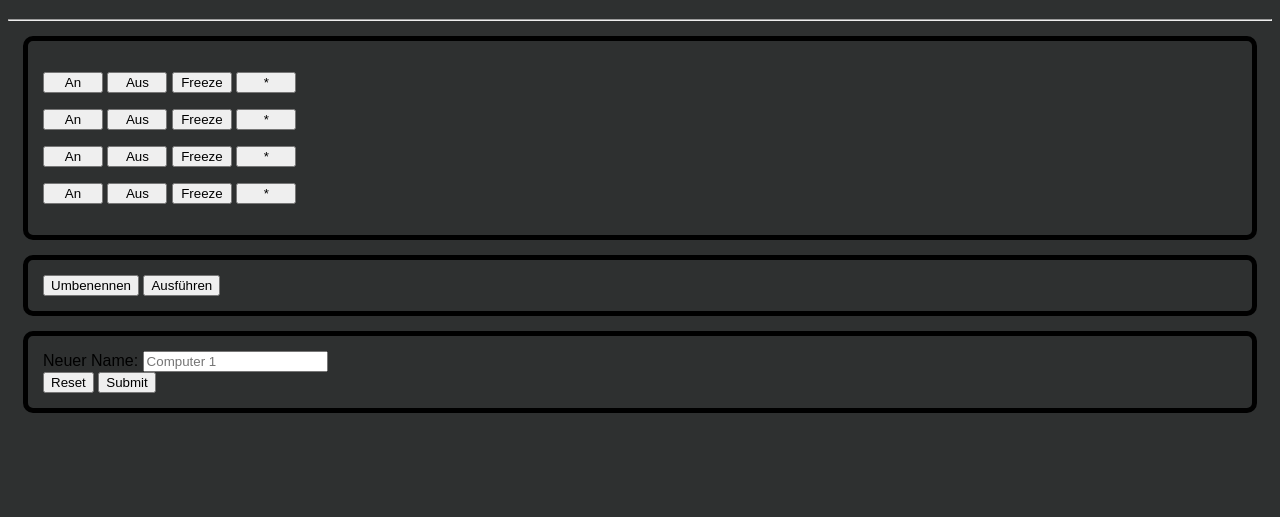
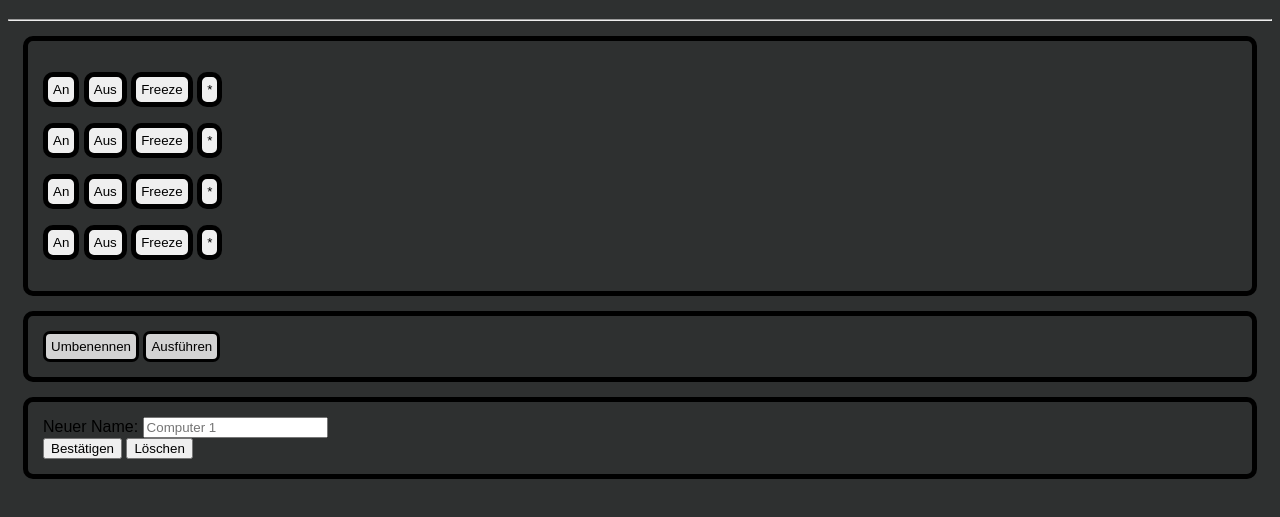
Before and after one commit to junkerjoerg12/FernbedienungWebsite, a plain HTML site: page index.html in a window 1280 px wide. Shown: the part 67-584 px from the top of the page. Drawn offline with Linux system fonts and the light colour scheme.

Commit message:
kleine unwichtige veränderungen an js

```diff
--- a/index.html
+++ b/index.html
@@ -22,152 +22,48 @@
 
     <div id="knoepfe">
       <p id="Reihe1">
-        <button class="knopf" onclick="doSomething()">An</button>
-        <button class="knopf" onclick="doSomething()">Aus</button>
-        <button class="knopf" onclick="doSomething()">Freeze</button>
-        <button class="knopf" onclick="doSomething()">*</button>
+        <button class="knopf" id="k0">An</button>
+        <button class="knopf" id="k1">Aus</button>
+        <button class="knopf" id="k2">Freeze</button>
+        <button class="knopf" id="k3">*</button>
       </p>
 
       <p id="Reihe2">
-        <button class="knopf" onclick="doSomething()">An</button>
-        <button class="knopf" onclick="doSomething()">Aus</button>
-        <button class="knopf" onclick="doSomething()">Freeze</button>
-        <button class="knopf" onclick="doSomething()">*</button>
+        <button class="knopf" id="k4">An</button>
+        <button class="knopf" id="k5">Aus</button>
+        <button class="knopf" id="k6">Freeze</button>
+        <button class="knopf" id="k7">*</button>
       </p>
 
       <p id="Reihe3">
-        <button class="knopf" onclick="doSomething()">An</button>
-        <button class="knopf" onclick="doSomething()">Aus</button>
-        <button class="knopf" onclick="doSomething()">Freeze</button>
-        <button class="knopf" onclick="doSomething()">*</button>
+        <button class="knopf" id="k8">An</button>
+        <button class="knopf" id="k9">Aus</button>
+        <button class="knopf" id="k10">Freeze</button>
+        <button class="knopf" id="k11">*</button>
       </p>
 
       <p id="Reihe4">
-        <button class="knopf" onclick="doSomething()">An</button>
-        <button class="knopf" onclick="doSomething()">Aus</button>
-        <button class="knopf" onclick="doSomething()">Freeze</button>
-        <button class="knopf" onclick="doSomething()">*</button>
+        <button class="knopf" id="k12">An</button>
+        <button class="knopf" id="k13">Aus</button>
+        <button class="knopf" id="k14">Freeze</button>
+        <button class="knopf" id="k15">*</button>
       </p>
     </div>
 
     <p id="auswaehlen">
-      <button onclick="doSomething()">Umbenennen</button>
-      <button onclick="doSomething()">Ausführen</button>
+      <button id="knopfUmbenennen">Umbenennen</button>
+      <button id="knopfAusfuehren">Ausführen</button>
     </p>
 
     <div id="umbenennen">
-      <form>
-        <label id="FeldNamen" for="neuerName">Neuer Name:</label>
-        <input
-          type="text"
-          id="frame"
-          name=" neuerName"
-          placeholder="Computer 1"
-        />
-        <br />
+      <label id="FeldNamen">Neuer Name:</label>
+      <input id="frame" placeholder="Computer 1" />
+      <br />
 
-        <input type="reset" />
-
-        <input type="submit" />
-      </form>
+      <button id="KnopfBestaetigen">Bestätigen</button>
+      <button id="knopfEingabeLoeschen">Löschen</button>
     </div>
 
-    <!--paragraph-->
-
-    <!--Zeilenumbruch-->
-
-    <!--
-    <br />
-    <p>
-      Lorem ipsum dolor sit amet consectetur adipisicing elit. Quos, rem sunt.
-      Tenetur, rem voluptatem odio velit consequatur molestias asperiores
-      voluptatibus perspiciatis vel qui itaque ab ad exercitationem sunt quae
-      ullam.
-    </p>
-
-    <a href="page2.html" target="_self">Seite 2</a>
-  -->
-
-    <!-- text formating-->
-    <!--
-    <p>This is normal text</p>
-    <p>This is <b>bold</b> text</p>
-    <p>This is <i>italic</i> text</p>
-    <p>This is <big>big</big> text</p>
-    <p>This is <small>small</small> text</p>
-    <p>This is <sub>subscipt</sub> text</p>
-    <p>This is <sup>superscript</sup> text</p>
-    <p>This is <ins>inserted</ins> text</p>
-    <p>This is <del>deleted</del> text</p>
-    <p>This is <mark>marked</mark> text</p>
--->
-    <!--lists-->
-    <!--
-    <h4>Unordered lists</h4>
-    <ul>
-      <li>pazza dough</li>
-      <li>tomato sauce</li>
-      <li>cheese</li>
-      <li>
-        <ul>
-          <li>Salami</li>
-          <li>Mushrooms</li>
-        </ul>
-      </li>
-    </ul>
-
-    <h4>Ordered List</h4>
-    <ol>
-      <li>go shower</li>
-      <li>meak breakfast</li>
-      <li>go to school</li>
-    </ol>
-
-    <div style="background-color: #444444">
-      <h4>Description list</h4>
-      <dl>
-        <dt>HTML</dt>
-        <dd>This adds structure to a webPage</dd>
-        <dt>CSS</dt>
-        <dd>This adds style to a webpage</dd>
-        <dt>JavaScript</dt>
-        <dd>This adds funcionality to a webpage</dd>
-      </dl>
-    </div>
-
-    <button onclick="doSomething()">An</button>
-
-    <p id="test">Hello</p>
-
-    <script>
-      function doSomething() {
-        document.getElementById("test").innerHTML = "Goodbye";
-      }
-    </script>
-
-    <form>
-      <div>
-        <label for="neuerName">Neuer Name:</label>
-        <input
-          type="text"
-          id="frame"
-          name=" neuerName"
-          placeholder="Computer 1"
-        />
-      </div>
-
-      <br />
-
-      <div>
-        <input type="reset" />
-      </div>
-
-      <br />
-
-      <div>
-        <input type="submit" />
-      </div>
-    </form>
-
-  --></body>
+    <script src="index.js"></script>
+  </body>
 </html>
--- /dev/null
+++ b/index.js
@@ -0,0 +1,52 @@
+let neuerName;
+let ausfueheren = true;
+let umbenennen = false;
+let ausgewaehlterKnopf;
+
+let knoepfe = [
+  document.getElementById("k0"),
+  document.getElementById("k1"),
+  document.getElementById("k2"),
+  document.getElementById("k3"),
+  document.getElementById("k4"),
+  document.getElementById("k5"),
+  document.getElementById("k6"),
+  document.getElementById("k7"),
+  document.getElementById("k8"),
+  document.getElementById("k9"),
+  document.getElementById("k10"),
+  document.getElementById("k11"),
+  document.getElementById("k12"),
+  document.getElementById("k13"),
+  document.getElementById("k14"),
+  document.getElementById("k15"),
+];
+document.getElementById("frame").value = ``;
+
+// document.getElementById("k1").style.color = "green";
+
+for (let i = 0; i < knoepfe.length; i++) {
+  knoepfe[i].addEventListener("click", knopfGedrueckt);
+}
+
+function knopfGedrueckt() {
+  ausgewaehlterKnopf = this;
+
+  if (document.getElementById("knopfUmbenennen")) {
+    console.log(`umbenennen`);
+    this.innerText = neuerName;
+  } else if (document.getElementById("knopfAusfuehren")) {
+    console.log(`Ausführen`);
+  }
+}
+
+document.getElementById("KnopfBestaetigen").onclick = function () {
+  if (umbenennen) {
+    neuerName = document.getElementById("frame").value;
+  }
+  console.log(neuerName);
+};
+
+document.getElementById("knopfEingabeLoeschen").onclick = function () {
+  document.getElementById("frame").value = ``;
+};
--- a/style.css
+++ b/style.css
@@ -10,11 +10,14 @@ body {
 h1 {
   color: white;
 }
-#Reihe1 {
-}
 
 .knopf {
-  width: 60px;
+  width: fit-content;
+  border-style: solid;
+  border-color: black;
+  border-width: 5px;
+  border-radius: 10px;
+  padding: 5px;
 }
 
 #knoepfe {
@@ -45,3 +48,19 @@ h1 {
 #FeldNamen {
   margin-bottom: 10px;
 }
+#knopfUmbenennen {
+  border-width: 3px;
+  border-style: solid;
+  border-color: black;
+  background-color: lightgray;
+  border-radius: 7px;
+  padding: 5px;
+}
+#knopfAusfuehren {
+  border-width: 3px;
+  border-style: solid;
+  border-color: black;
+  background-color: lightgrey;
+  border-radius: 7px;
+  padding: 5px;
+}
```
